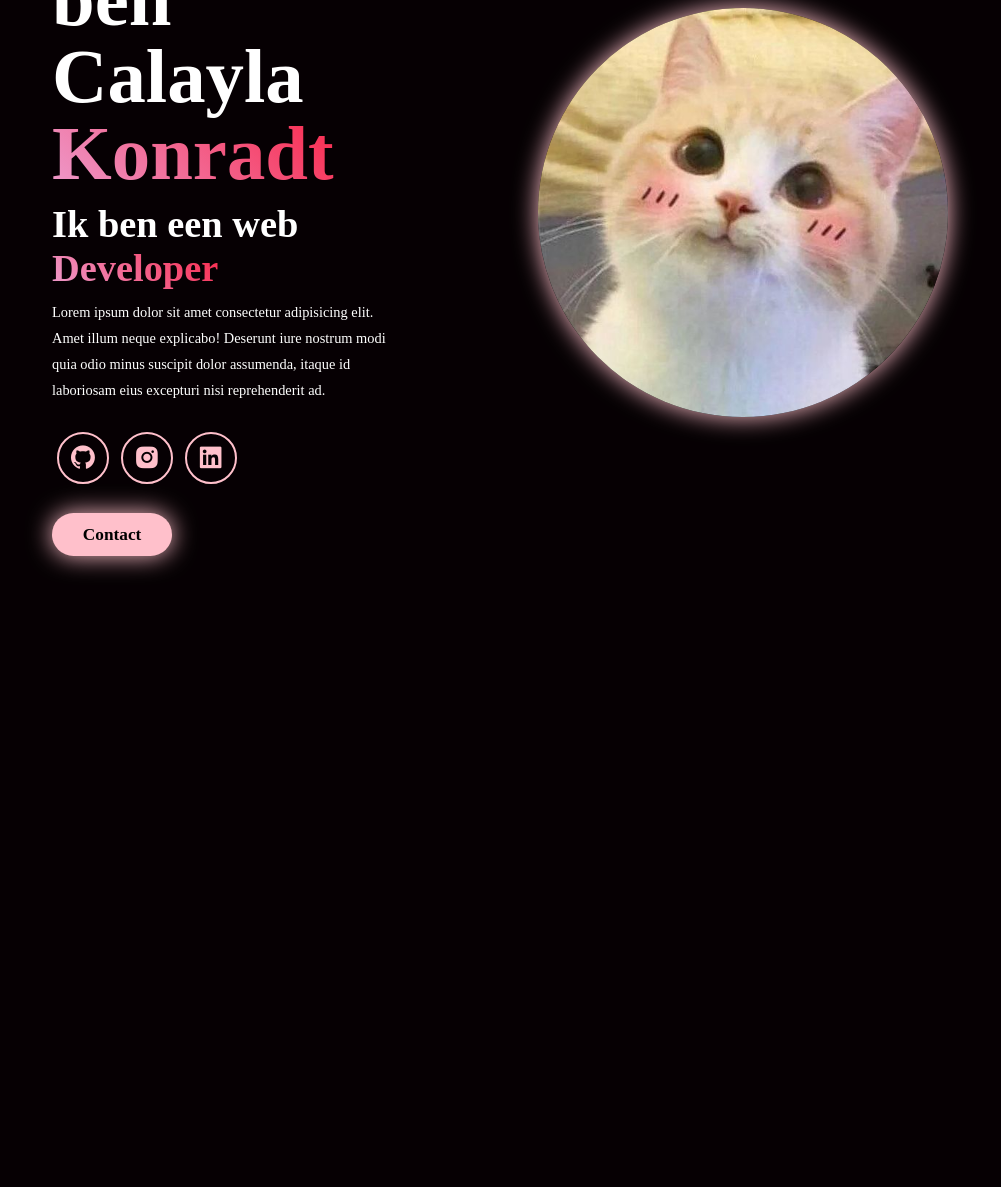
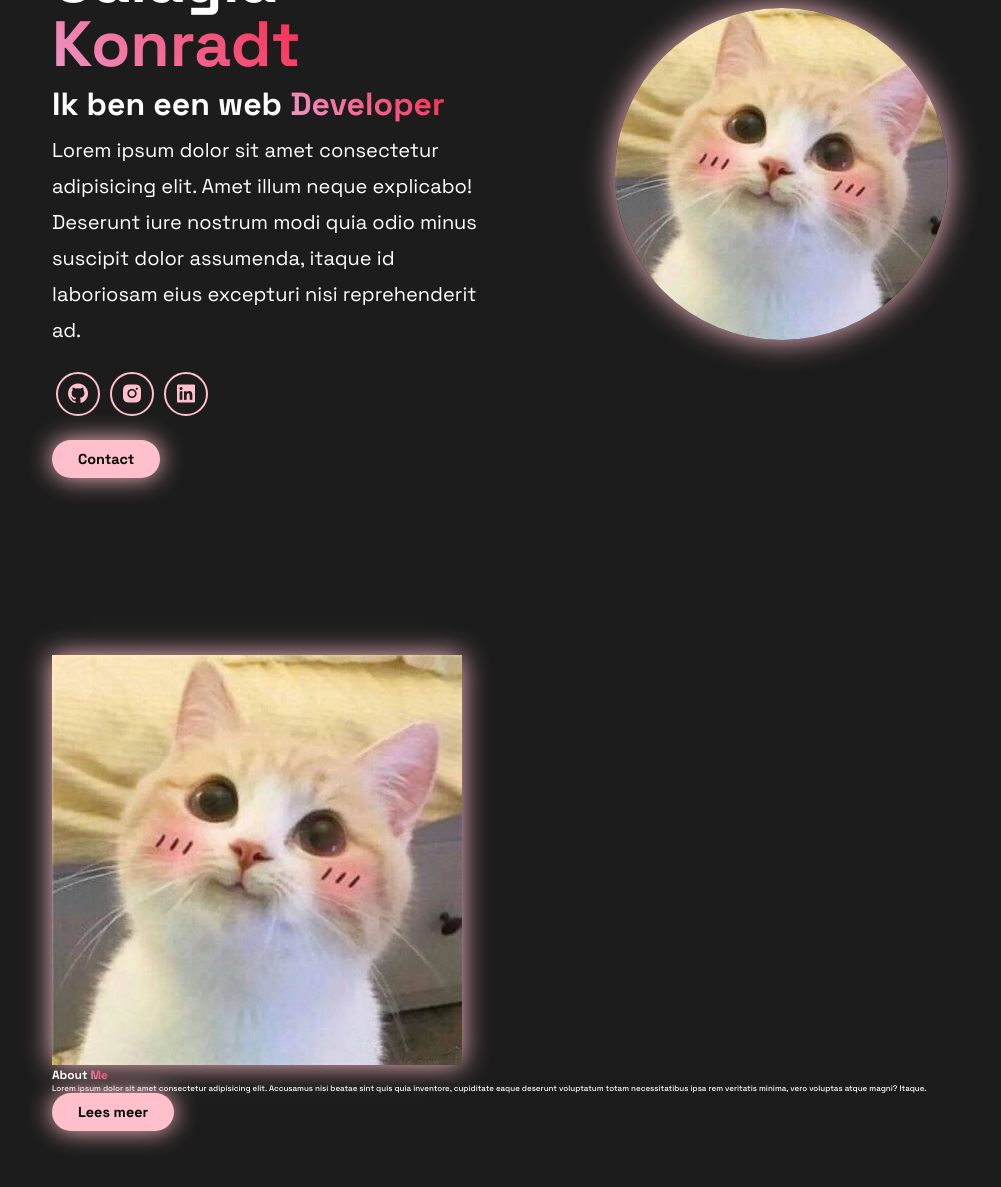
Before and after one commit to florishafkenscheid/School, a plain HTML site: page Portfolio/public/index.html in a window 1280 px wide. Shown: the part 225-1412 px from the top of the page, without its empty margins (140-1141 px from the left). Before the commit the page ends 877 px from the top, so only its background shows below. Drawn offline with nearby package versions, Linux system fonts and the light colour scheme.

Commit message:
Font update

```diff
--- a/Portfolio/public/index.html
+++ b/Portfolio/public/index.html
@@ -5,15 +5,16 @@
     <meta name="viewport" content="width=device-width, initial-scale=1.0">
     <title>Portfolio Website</title>
     <link rel="stylesheet" href="../static/globals.css">
-    <!-- -->
+    <!-- Ik heb deze link gekopieerd van een site met allemaal icons -->
     <link href='https://unpkg.com/boxicons@2.1.4/css/boxicons.min.css' rel='stylesheet'>
+    <link href="https://fonts.googleapis.com/css2?family=Space+Grotesk:wght@400;500;700&display=swap" rel="stylesheet">
 
 </head>
 
 <body>
 
     <header class="header">
-
+        <!-- Mijn naam is nu het logo en stuurt me terug naar de homepage-->
         <a href="#home" class="logo">
             Calayla <span> Konradt </span>
         </a>
@@ -26,7 +27,7 @@
             <a href="Projects">Projects</a>
             <a href="Contact">Contact</a>
         </nav>
-
+        <!--De button voor de Login page heeft gradiant kleuren-->
         <button class="gradient-btn">Log in</button>
     </header>
 
@@ -44,7 +45,7 @@
                     odio minus suscipit dolor assumenda,
                     itaque id laboriosam eius excepturi nisi reprehenderit ad.
                 </p>
-
+                <!--De site die ik eerder gelinked heb heeft deze icons voor mijn social media-->
             <div class="social-icons">
                 <a href="#">
                     <i class="bx bxl-github"></i>
@@ -66,9 +67,27 @@
 
          </div>
 
-
+         <!--Een foto van (binnenkort) mijzelf, omdat ik dat wel zo leuk vond bij een portfolio-->
         <div class="home-img">
             <img src="fotos/poesje portfolie.jpg" alt="">
+        </div>
+
+    </section>
+
+    <section class="About" id="About">
+        <div class="about-img">
+            <img src="fotos/poesje portfolie.jpg" alt="">
+        </div>
+
+        <div class="about-content">
+            <h2>About <span>Me</span></h2>
+            <p> Lorem ipsum dolor sit amet consectetur adipisicing elit.
+                Accusamus nisi beatae sint quis quia inventore, cupiditate eaque
+                deserunt voluptatum totam necessitatibus ipsa rem veritatis minima,
+                vero voluptas atque magni? Itaque.
+            </p>
+            <a href="#" class="btn"> Lees meer</a>
+
         </div>
 
     </section>
--- a/Portfolio/static/globals.css
+++ b/Portfolio/static/globals.css
@@ -1,25 +1,36 @@
 *{
+
     margin: 0px;
     padding: 0px;
     box-sizing: border-box;
     text-decoration: none;
     scroll-behavior: smooth;
-    font-family:poppins;
-}
-
-:root{
-    --bg-color: #060003;
-    --second-bg-color:#101010  ;
-    --text-color:white;
-    --main-color: pink;
 
 }
 
+/* Bij https://www.w3schools.com/ heb ik gezien dat de :root makkelijk alle styles in mijn html document aan te passen*/
+:root{
+
+    /* Ik wilde gemakkelijk deze kleuren terug
+     kunnen brengen en heb bij https://developer.mozilla.org/ goed kunnen vinden hoe dat moest met variabelen*/
+
+    --bg-color: #1d1c1c;
+    --text-color:white;
+    --main-color: pink;
+    font-family: 'Space Grotesk', sans-serif;
+    font-weight: 500;
+
+}
+
+
 html{
-     font-size: 60%;
+    font-size: 50%;
     overflow-x: hidden;
 }
 
+
+
+/*hier komen de kleuren mooi terug*/
 body{
     background: var(--bg-color);
     color: var(--text-color);
@@ -39,6 +50,9 @@ body{
     align-items: center;
     z-index: 1000;
 }
+
+
+
 #menu-icon{
     font-size: 3.5rem;
     color: var(--main-color);
@@ -50,7 +64,7 @@ body{
     color: var(--text-color);
     font-weight: 800;
     cursor: pointer;
-    transition: 0.3 ease-in-out;
+    transition: 0.3s ease-in-out;
 }
 
 .logo:hover{
@@ -128,24 +142,24 @@ section{
 }
 
 .home-content p{
-    font-size: 1.5rem;
-    font-weight: 500;
+    font-size: 2.5rem;
+    font-weight: 200;
     line-height: 1.8;
 }
 
 
 .home-img img{
-    width: 32vw;
-    border-radius: 50%;
-    box-shadow: 0 0 25px var(--main-color);
-    transition: 0.4 ease-in-out;
+    width: 26vw;
+    border-radius: 60%;
+    box-shadow: 0 0 30px var(--main-color);
+    transition: 0.4s ease-in-out;
 
 }
 
 .home-img img:hover{
     box-shadow: 0 0 25px var(--main-color),
-                0 0 50px var(--main-color),
-                0 0 100px var(--main-color);
+                0 0 30px var(--main-color),
+                0 0 80px var(--main-color);
 
 
 }
@@ -196,3 +210,25 @@ section{
                 0 0 50px var(--main-color);
 
 }
+
+.about{
+    display: flex;
+    justify-content:center;
+    align-items: center;
+    gap: 10rem;
+    background: var(--bg-color);
+
+}
+
+.about-img img{
+    width: 32vw;
+    border: 50%;
+    box-shadow: 0 0 25px var(--main-color);
+    transition: 0.4s ease-in-out;
+
+}
+
+.about-img img:hover{
+    box-shadow: 0 0 25px;
+
+}
```
